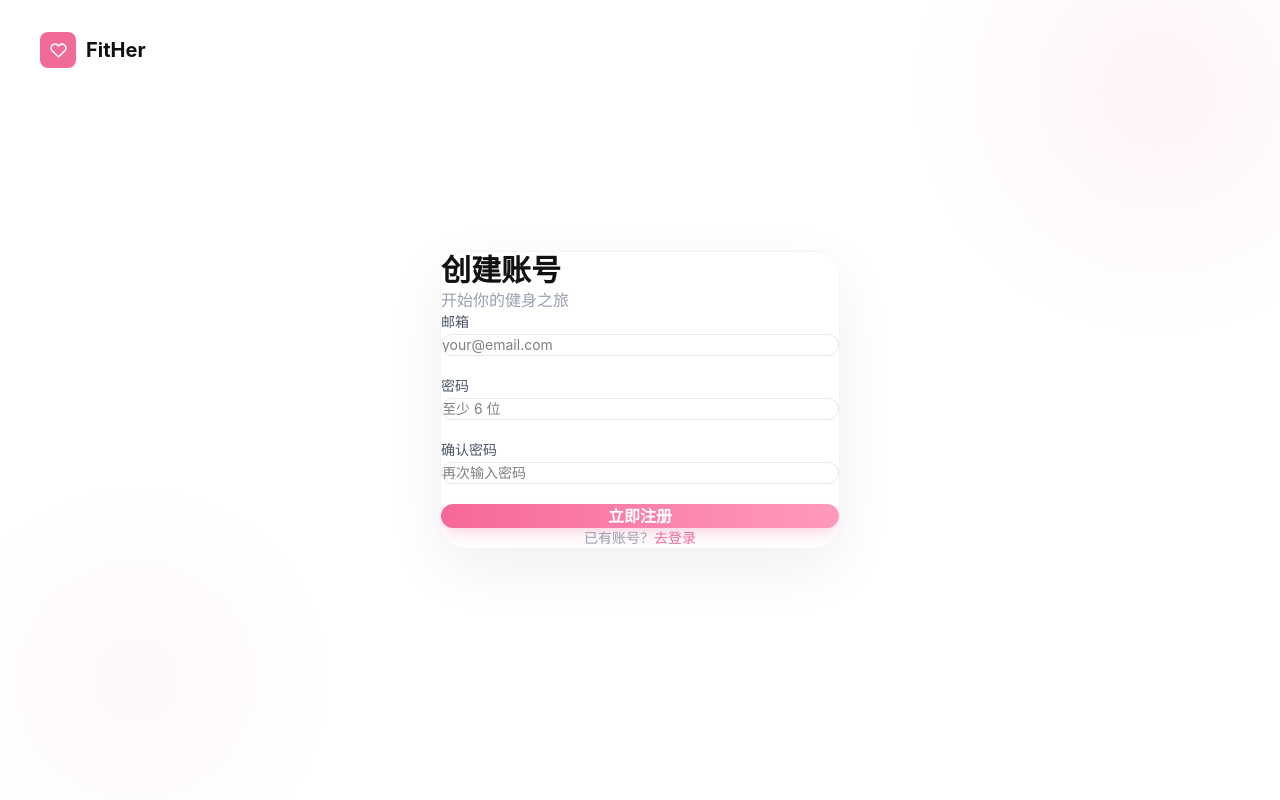
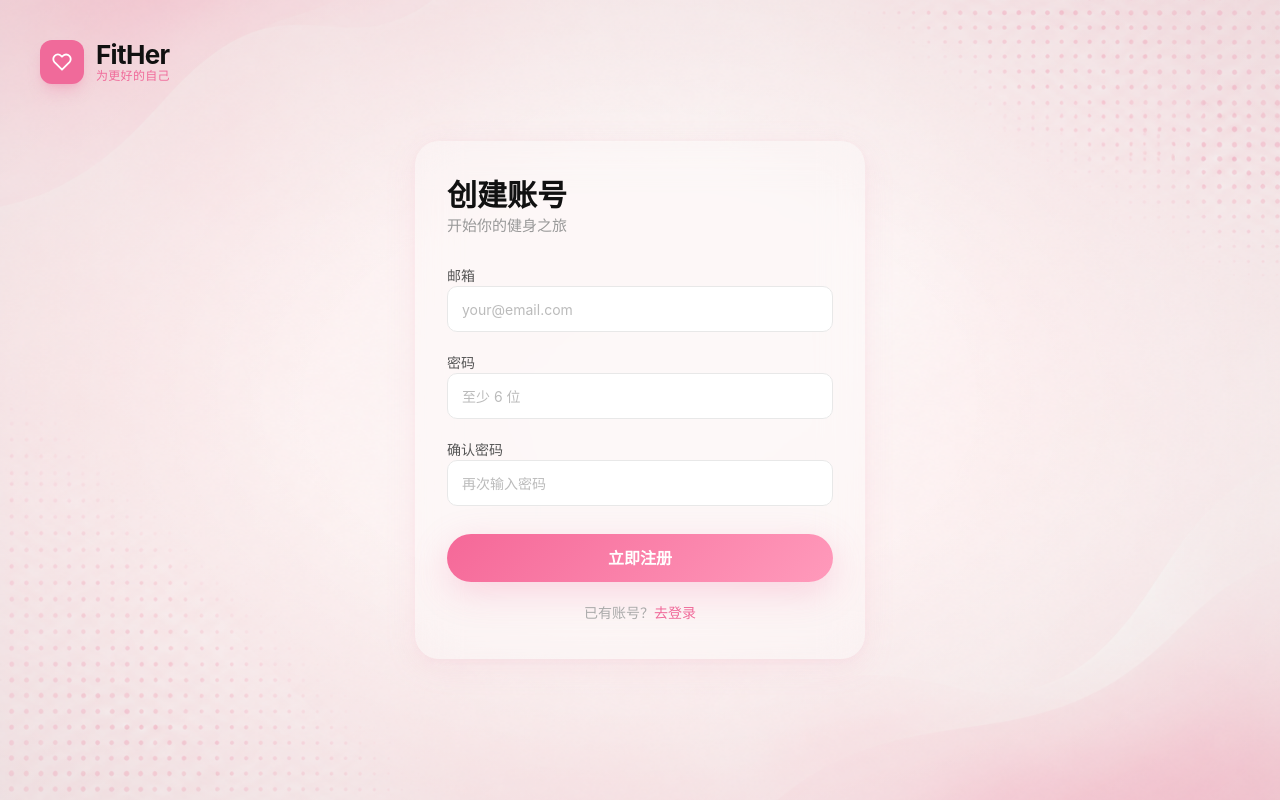
Before and after one commit to sina730/fither, a React (Vite) app: page /#/register in a window 1280 px wide. Built offline with nearby package versions, Linux system fonts and the light colour scheme.

Commit message:
登录/注册页UI优化：统一主页设计规范（毛玻璃卡片、胶囊按钮、Logo同步、输入框精调）

```diff
--- a/package.json
+++ b/package.json
@@ -5,7 +5,7 @@
   "type": "module",
   "scripts": {
     "dev": "vite",
-    "build": "vite build && cp public/hero-model.png dist/hero-model.png && cp public/favicon.svg dist/favicon.svg",
+    "build": "vite build && cp public/hero-model.png dist/hero-model.png && cp public/favicon.svg dist/favicon.svg && cp public/其他页面底图.png dist/其他页面底图.png",
     "lint": "oxlint",
     "preview": "vite preview"
   },
--- a/src/pages/Login.jsx
+++ b/src/pages/Login.jsx
@@ -12,7 +12,6 @@ export default function Login() {
   const handleSubmit = (e) => {
     e.preventDefault();
     setError('');
-
     const result = login(email, password);
     if (result.ok) {
       navigate('/plan');
@@ -22,76 +21,163 @@ export default function Login() {
   };
 
   return (
-    <div className="min-h-screen bg-white flex items-center justify-center relative overflow-hidden">
-      {/* 背景装饰 */}
-      <div className="absolute top-[-20%] right-[-10%] w-[500px] h-[500px] rounded-full"
-        style={{ background: 'radial-gradient(circle, rgba(245,105,140,0.08) 0%, transparent 70%)' }} />
-      <div className="absolute bottom-[-10%] left-[-5%] w-[400px] h-[400px] rounded-full"
-        style={{ background: 'radial-gradient(circle, rgba(245,105,140,0.05) 0%, transparent 70%)' }} />
+    <div
+      className="min-h-screen flex items-center justify-center relative overflow-hidden px-4"
+      style={{ backgroundImage: 'url(./其他页面底图.png)', backgroundSize: 'cover', backgroundPosition: 'center' }}
+    >
+      {/* 径向渐变遮罩：中心亮、边缘暗 */}
+      <div className="absolute inset-0 pointer-events-none z-0"
+        style={{
+          background: 'radial-gradient(ellipse at center, transparent 35%, rgba(0,0,0,0.06) 100%)',
+        }}
+      />
 
-      {/* Logo */}
-      <Link to="/" className="absolute top-8 left-10 flex items-center gap-2.5">
-        <div className="w-9 h-9 rounded-lg bg-[#f06a9a] flex items-center justify-center">
-          <svg width="17" height="17" viewBox="0 0 24 24" fill="none" stroke="white" strokeWidth="2.2" strokeLinecap="round" strokeLinejoin="round">
+      {/* ====== 左上 Logo —— 完全复用主页样式 ====== */}
+      <motion.div
+        initial={{ opacity: 0, x: -16 }}
+        animate={{ opacity: 1, x: 0 }}
+        transition={{ duration: 0.5 }}
+        className="absolute top-7 left-7 md:top-10 md:left-10 z-20"
+      >
+        <Link to="/" className="flex items-center gap-3 shrink-0">
+          <div className="w-11 h-11 rounded-xl bg-[#f06a9a] flex items-center justify-center shadow-lg shadow-[#f06a9a]/25">
+            <svg width="20" height="20" viewBox="0 0 24 24" fill="none" stroke="white" strokeWidth="2.2" strokeLinecap="round" strokeLinejoin="round">
               <path d="M20.84 4.61a5.5 5.5 0 0 0-7.78 0L12 5.67l-1.06-1.06a5.5 5.5 0 0 0-7.78 7.78l1.06 1.06L12 21.23l7.78-7.78 1.06-1.06a5.5 5.5 0 0 0 0-7.78z" />
             </svg>
           </div>
-        <span className="text-xl font-bold text-[#111]">FitHer</span>
+          <div className="flex flex-col leading-none gap-0.5">
+            <span className="text-[26px] font-bold tracking-tight text-[#111]">FitHer</span>
+            <span className="text-[12px] text-[#f06a9a] tracking-wide">为更好的自己</span>
+          </div>
         </Link>
+      </motion.div>
 
+      {/* ====== 登录卡片 ====== */}
       <motion.div
-        initial={{ opacity: 0, y: 20 }}
+        initial={{ opacity: 0, y: 24 }}
         animate={{ opacity: 1, y: 0 }}
-        transition={{ duration: 0.6 }}
-        className="relative z-10 w-full max-w-[400px] mx-6 bg-white/80 backdrop-blur-xl rounded-3xl p-10 shadow-[0_20px_60px_rgba(0,0,0,0.06)] border border-gray-100"
+        transition={{ duration: 0.6, ease: [0.25, 0.4, 0.25, 1] }}
+        className="relative z-10 w-[92vw] max-w-[450px] mx-auto"
       >
-        <h2 className="text-3xl font-bold text-[#111] mb-2">欢迎回来</h2>
-        <p className="text-gray-400 mb-8">登录你的 FitHer 账号</p>
+        <div
+          style={{
+            background: 'rgba(255,255,255,0.25)',
+            backdropFilter: 'blur(20px)',
+            WebkitBackdropFilter: 'blur(20px)',
+            borderRadius: '24px',
+            boxShadow: '0 8px 32px rgba(240,140,170,0.12), 0 2px 8px rgba(240,140,170,0.06)',
+            padding: '36px 32px',
+          }}
+        >
+          {/* 标题 */}
+          <h2 className="text-[30px] font-bold text-[#111] leading-tight">
+            欢迎回来
+          </h2>
+          <p className="text-[15px] text-[#999] mt-[4px]">
+            登录你的 FitHer 账号
+          </p>
 
-        <form onSubmit={handleSubmit} className="flex flex-col gap-5">
+          <form onSubmit={handleSubmit} className="flex flex-col" style={{ marginTop: '28px' }}>
+            {/* 邮箱 */}
             <div>
-            <label className="block text-sm font-medium text-gray-600 mb-1.5">邮箱</label>
+              <label className="block text-[14px] font-medium text-[#555] mb-[8px]">
+                邮箱
+              </label>
               <input
                 type="email"
                 value={email}
                 onChange={(e) => setEmail(e.target.value)}
                 required
                 placeholder="your@email.com"
-              className="w-full px-4 py-3 rounded-xl border border-gray-200 text-sm focus:outline-none focus:border-[#f06a9a] focus:ring-2 focus:ring-[#fde8ef] transition-all"
+                className="w-full h-[46px] rounded-[10px] border border-[#e8e8e8] text-[14px] text-[#111] placeholder-[#bbb] bg-white transition-all duration-200"
+                style={{ paddingLeft: '14px', paddingRight: '14px' }}
+                onFocus={(e) => {
+                  e.target.style.borderColor = '#f06a9a';
+                  e.target.style.boxShadow = '0 0 0 3px rgba(240,106,154,0.12)';
+                }}
+                onBlur={(e) => {
+                  e.target.style.borderColor = '#e8e8e8';
+                  e.target.style.boxShadow = 'none';
+                }}
+                onMouseEnter={(e) => {
+                  if (document.activeElement !== e.target) e.target.style.borderColor = '#f8b2c2';
+                }}
+                onMouseLeave={(e) => {
+                  if (document.activeElement !== e.target) e.target.style.borderColor = '#e8e8e8';
+                }}
               />
             </div>
-          <div>
-            <label className="block text-sm font-medium text-gray-600 mb-1.5">密码</label>
+
+            {/* 密码 */}
+            <div style={{ marginTop: '20px' }}>
+              <label className="block text-[14px] font-medium text-[#555] mb-[8px]">
+                密码
+              </label>
               <input
                 type="password"
                 value={password}
                 onChange={(e) => setPassword(e.target.value)}
                 required
                 placeholder="输入密码"
-              className="w-full px-4 py-3 rounded-xl border border-gray-200 text-sm focus:outline-none focus:border-[#f06a9a] focus:ring-2 focus:ring-[#fde8ef] transition-all"
+                className="w-full h-[46px] rounded-[10px] border border-[#e8e8e8] text-[14px] text-[#111] placeholder-[#bbb] bg-white transition-all duration-200"
+                style={{ paddingLeft: '14px', paddingRight: '14px' }}
+                onFocus={(e) => {
+                  e.target.style.borderColor = '#f06a9a';
+                  e.target.style.boxShadow = '0 0 0 3px rgba(240,106,154,0.12)';
+                }}
+                onBlur={(e) => {
+                  e.target.style.borderColor = '#e8e8e8';
+                  e.target.style.boxShadow = 'none';
+                }}
+                onMouseEnter={(e) => {
+                  if (document.activeElement !== e.target) e.target.style.borderColor = '#f8b2c2';
+                }}
+                onMouseLeave={(e) => {
+                  if (document.activeElement !== e.target) e.target.style.borderColor = '#e8e8e8';
+                }}
               />
             </div>
 
+            {/* 错误提示 */}
             {error && (
-            <p className="text-red-500 text-sm text-center">{error}</p>
+              <p className="text-red-500 text-[13px] text-center mt-[14px]">{error}</p>
             )}
 
+            {/* 登录按钮 —— 主页胶囊同款 */}
             <motion.button
-            whileHover={{ scale: 1.02 }}
-            whileTap={{ scale: 0.98 }}
               type="submit"
-            className="w-full py-3.5 bg-gradient-to-r from-[#F56898] to-[#FF9ABB] text-white font-semibold rounded-xl shadow-lg shadow-[#f06a9a]/20 mt-2"
+              whileHover={{
+                scale: 1.05,
+                translateY: -3,
+                boxShadow: '0 18px 50px rgba(240,106,154,0.32)',
+              }}
+              whileTap={{ scale: 0.97 }}
+              transition={{ duration: 0.3, ease: [0.25, 0.8, 0.25, 1.2] }}
+              className="w-full h-[48px] text-white text-[16px] font-semibold rounded-[30px] transition-all"
+              style={{
+                marginTop: '28px',
+                background: 'linear-gradient(135deg, #F56898 0%, #FF9ABB 100%)',
+                boxShadow: '0 10px 35px rgba(240,106,154,0.25)',
+              }}
             >
               登录
             </motion.button>
           </form>
 
-        <p className="text-center text-sm text-gray-400 mt-6">
+          {/* 注册提示 */}
+          <p
+            className="text-center text-[14px] text-[#aaa] flex items-center justify-center"
+            style={{ marginTop: '20px' }}
+          >
             还没有账号？
-          <Link to="/register" className="text-[#f06a9a] font-medium ml-1 hover:underline">
+            <Link
+              to="/register"
+              className="text-[#f06a9a] font-medium ml-1 hover:underline underline-offset-2 transition-all duration-200"
+            >
               立即注册
             </Link>
           </p>
+        </div>
       </motion.div>
     </div>
   );
--- a/src/pages/Register.jsx
+++ b/src/pages/Register.jsx
@@ -31,88 +31,152 @@ export default function Register() {
     }
   };
 
+  const inputFocus = (e) => {
+    e.target.style.borderColor = '#f06a9a';
+    e.target.style.boxShadow = '0 0 0 3px rgba(240,106,154,0.12)';
+  };
+  const inputBlur = (e) => {
+    e.target.style.borderColor = '#e8e8e8';
+    e.target.style.boxShadow = 'none';
+  };
+  const inputEnter = (e) => {
+    if (document.activeElement !== e.target) e.target.style.borderColor = '#f8b2c2';
+  };
+  const inputLeave = (e) => {
+    if (document.activeElement !== e.target) e.target.style.borderColor = '#e8e8e8';
+  };
+
   return (
-    <div className="min-h-screen bg-white flex items-center justify-center relative overflow-hidden">
-      {/* 背景装饰 */}
-      <div className="absolute top-[-20%] right-[-10%] w-[500px] h-[500px] rounded-full"
-        style={{ background: 'radial-gradient(circle, rgba(245,105,140,0.08) 0%, transparent 70%)' }} />
-      <div className="absolute bottom-[-10%] left-[-5%] w-[400px] h-[400px] rounded-full"
-        style={{ background: 'radial-gradient(circle, rgba(245,105,140,0.05) 0%, transparent 70%)' }} />
+    <div
+      className="min-h-screen flex items-center justify-center relative overflow-hidden px-4"
+      style={{ backgroundImage: 'url(./其他页面底图.png)', backgroundSize: 'cover', backgroundPosition: 'center' }}
+    >
+      {/* 径向渐变遮罩 */}
+      <div className="absolute inset-0 pointer-events-none z-0"
+        style={{ background: 'radial-gradient(ellipse at center, transparent 35%, rgba(0,0,0,0.06) 100%)' }}
+      />
 
-      {/* Logo */}
-      <Link to="/" className="absolute top-8 left-10 flex items-center gap-2.5">
-        <div className="w-9 h-9 rounded-lg bg-[#f06a9a] flex items-center justify-center">
-          <svg width="17" height="17" viewBox="0 0 24 24" fill="none" stroke="white" strokeWidth="2.2" strokeLinecap="round" strokeLinejoin="round">
+      {/* ====== 左上 Logo ====== */}
+      <motion.div
+        initial={{ opacity: 0, x: -16 }}
+        animate={{ opacity: 1, x: 0 }}
+        transition={{ duration: 0.5 }}
+        className="absolute top-7 left-7 md:top-10 md:left-10 z-20"
+      >
+        <Link to="/" className="flex items-center gap-3 shrink-0">
+          <div className="w-11 h-11 rounded-xl bg-[#f06a9a] flex items-center justify-center shadow-lg shadow-[#f06a9a]/25">
+            <svg width="20" height="20" viewBox="0 0 24 24" fill="none" stroke="white" strokeWidth="2.2" strokeLinecap="round" strokeLinejoin="round">
               <path d="M20.84 4.61a5.5 5.5 0 0 0-7.78 0L12 5.67l-1.06-1.06a5.5 5.5 0 0 0-7.78 7.78l1.06 1.06L12 21.23l7.78-7.78 1.06-1.06a5.5 5.5 0 0 0 0-7.78z" />
             </svg>
           </div>
-        <span className="text-xl font-bold text-[#111]">FitHer</span>
+          <div className="flex flex-col leading-none gap-0.5">
+            <span className="text-[26px] font-bold tracking-tight text-[#111]">FitHer</span>
+            <span className="text-[12px] text-[#f06a9a] tracking-wide">为更好的自己</span>
+          </div>
         </Link>
+      </motion.div>
 
+      {/* ====== 注册卡片 ====== */}
       <motion.div
-        initial={{ opacity: 0, y: 20 }}
+        initial={{ opacity: 0, y: 24 }}
         animate={{ opacity: 1, y: 0 }}
-        transition={{ duration: 0.6 }}
-        className="relative z-10 w-full max-w-[400px] mx-6 bg-white/80 backdrop-blur-xl rounded-3xl p-10 shadow-[0_20px_60px_rgba(0,0,0,0.06)] border border-gray-100"
+        transition={{ duration: 0.6, ease: [0.25, 0.4, 0.25, 1] }}
+        className="relative z-10 w-[92vw] max-w-[450px] mx-auto"
       >
-        <h2 className="text-3xl font-bold text-[#111] mb-2">创建账号</h2>
-        <p className="text-gray-400 mb-8">开始你的健身之旅</p>
+        <div
+          style={{
+            background: 'rgba(255,255,255,0.25)',
+            backdropFilter: 'blur(20px)',
+            WebkitBackdropFilter: 'blur(20px)',
+            borderRadius: '24px',
+            boxShadow: '0 8px 32px rgba(240,140,170,0.12), 0 2px 8px rgba(240,140,170,0.06)',
+            padding: '36px 32px',
+          }}
+        >
+          {/* 标题 */}
+          <h2 className="text-[30px] font-bold text-[#111] leading-tight">
+            创建账号
+          </h2>
+          <p className="text-[15px] text-[#999] mt-[4px]">
+            开始你的健身之旅
+          </p>
 
-        <form onSubmit={handleSubmit} className="flex flex-col gap-5">
+          <form onSubmit={handleSubmit} className="flex flex-col" style={{ marginTop: '28px' }}>
+            {/* 邮箱 */}
             <div>
-            <label className="block text-sm font-medium text-gray-600 mb-1.5">邮箱</label>
+              <label className="block text-[14px] font-medium text-[#555] mb-[8px]">邮箱</label>
               <input
-              type="email"
-              value={email}
-              onChange={(e) => setEmail(e.target.value)}
-              required
-              placeholder="your@email.com"
-              className="w-full px-4 py-3 rounded-xl border border-gray-200 text-sm focus:outline-none focus:border-[#f06a9a] focus:ring-2 focus:ring-[#fde8ef] transition-all"
-            />
-          </div>
-          <div>
-            <label className="block text-sm font-medium text-gray-600 mb-1.5">密码</label>
-            <input
-              type="password"
-              value={password}
-              onChange={(e) => setPassword(e.target.value)}
-              required
-              placeholder="至少 6 位"
-              className="w-full px-4 py-3 rounded-xl border border-gray-200 text-sm focus:outline-none focus:border-[#f06a9a] focus:ring-2 focus:ring-[#fde8ef] transition-all"
-            />
-          </div>
-          <div>
-            <label className="block text-sm font-medium text-gray-600 mb-1.5">确认密码</label>
-            <input
-              type="password"
-              value={confirm}
-              onChange={(e) => setConfirm(e.target.value)}
-              required
-              placeholder="再次输入密码"
-              className="w-full px-4 py-3 rounded-xl border border-gray-200 text-sm focus:outline-none focus:border-[#f06a9a] focus:ring-2 focus:ring-[#fde8ef] transition-all"
+                type="email" value={email} onChange={(e) => setEmail(e.target.value)}
+                required placeholder="your@email.com"
+                className="w-full h-[46px] rounded-[10px] border border-[#e8e8e8] text-[14px] text-[#111] placeholder-[#bbb] bg-white transition-all duration-200"
+                style={{ paddingLeft: '14px', paddingRight: '14px' }}
+                onFocus={inputFocus} onBlur={inputBlur}
+                onMouseEnter={inputEnter} onMouseLeave={inputLeave}
               />
             </div>
 
+            {/* 密码 */}
+            <div style={{ marginTop: '20px' }}>
+              <label className="block text-[14px] font-medium text-[#555] mb-[8px]">密码</label>
+              <input
+                type="password" value={password} onChange={(e) => setPassword(e.target.value)}
+                required placeholder="至少 6 位"
+                className="w-full h-[46px] rounded-[10px] border border-[#e8e8e8] text-[14px] text-[#111] placeholder-[#bbb] bg-white transition-all duration-200"
+                style={{ paddingLeft: '14px', paddingRight: '14px' }}
+                onFocus={inputFocus} onBlur={inputBlur}
+                onMouseEnter={inputEnter} onMouseLeave={inputLeave}
+              />
+            </div>
+
+            {/* 确认密码 */}
+            <div style={{ marginTop: '20px' }}>
+              <label className="block text-[14px] font-medium text-[#555] mb-[8px]">确认密码</label>
+              <input
+                type="password" value={confirm} onChange={(e) => setConfirm(e.target.value)}
+                required placeholder="再次输入密码"
+                className="w-full h-[46px] rounded-[10px] border border-[#e8e8e8] text-[14px] text-[#111] placeholder-[#bbb] bg-white transition-all duration-200"
+                style={{ paddingLeft: '14px', paddingRight: '14px' }}
+                onFocus={inputFocus} onBlur={inputBlur}
+                onMouseEnter={inputEnter} onMouseLeave={inputLeave}
+              />
+            </div>
+
+            {/* 错误提示 */}
             {error && (
-            <p className="text-red-500 text-sm text-center">{error}</p>
+              <p className="text-red-500 text-[13px] text-center mt-[14px]">{error}</p>
             )}
 
+            {/* 注册按钮 */}
             <motion.button
-            whileHover={{ scale: 1.02 }}
-            whileTap={{ scale: 0.98 }}
               type="submit"
-            className="w-full py-3.5 bg-gradient-to-r from-[#F56898] to-[#FF9ABB] text-white font-semibold rounded-xl shadow-lg shadow-[#f06a9a]/20 mt-2"
+              whileHover={{ scale: 1.05, translateY: -3, boxShadow: '0 18px 50px rgba(240,106,154,0.32)' }}
+              whileTap={{ scale: 0.97 }}
+              transition={{ duration: 0.3, ease: [0.25, 0.8, 0.25, 1.2] }}
+              className="w-full h-[48px] text-white text-[16px] font-semibold rounded-[30px] transition-all"
+              style={{
+                marginTop: '28px',
+                background: 'linear-gradient(135deg, #F56898 0%, #FF9ABB 100%)',
+                boxShadow: '0 10px 35px rgba(240,106,154,0.25)',
+              }}
             >
               立即注册
             </motion.button>
           </form>
 
-        <p className="text-center text-sm text-gray-400 mt-6">
+          {/* 登录提示 */}
+          <p
+            className="text-center text-[14px] text-[#aaa] flex items-center justify-center"
+            style={{ marginTop: '20px' }}
+          >
             已有账号？
-          <Link to="/login" className="text-[#f06a9a] font-medium ml-1 hover:underline">
+            <Link
+              to="/login"
+              className="text-[#f06a9a] font-medium ml-1 hover:underline underline-offset-2 transition-all duration-200"
+            >
               去登录
             </Link>
           </p>
+        </div>
       </motion.div>
     </div>
   );
```
Also changed, not shown: src/pages/Diet.jsx (+4 -3 lines), src/pages/Equipment.jsx (+4 -4 lines), src/pages/EquipmentDetail.jsx (+5 -4 lines), src/pages/Onboarding.jsx (+4 -4 lines), src/pages/Plan.jsx (+5 -5 lines). Lines whose indentation alone changed are shown as unchanged.
